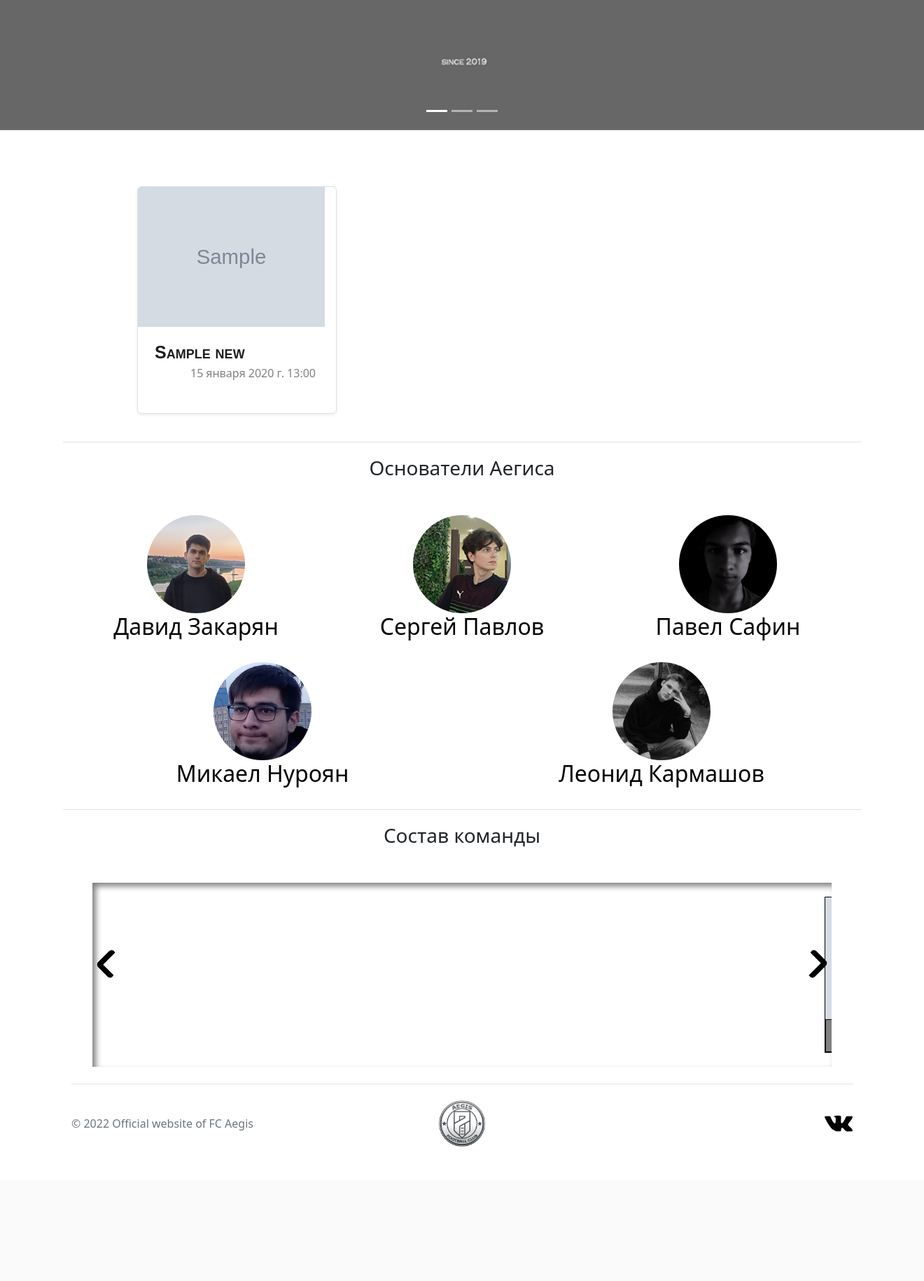
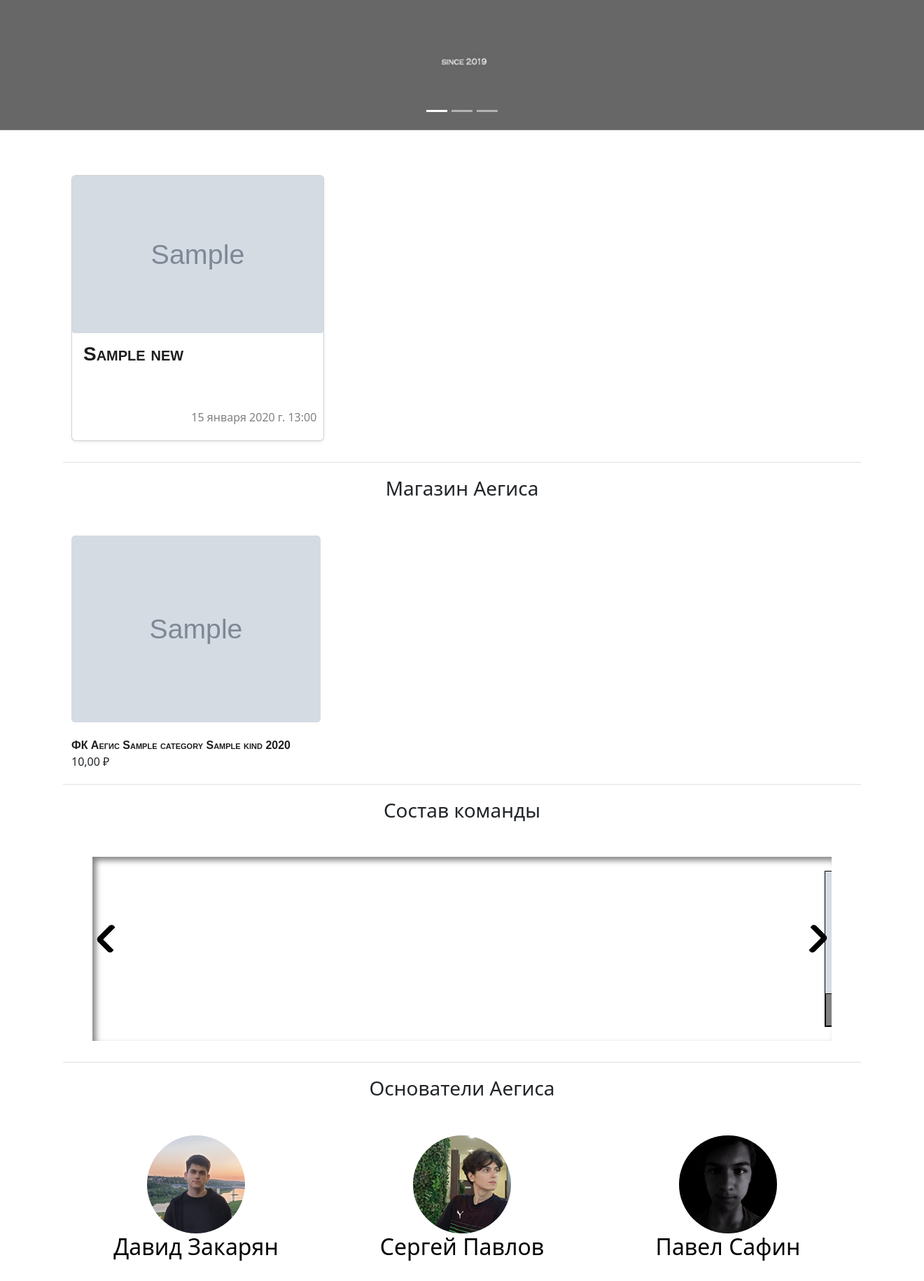
Before and after one commit to JohnBlec/website-fc, a Django app: page / in a window 1320 px wide. Shown: the part 432-2262 px from the top of the page at 70% size. Before the commit the page ends 2070 px from the top, so only its background shows below. Run offline with Django 4.2, Linux system fonts and the light colour scheme; tables that the repository leaves empty hold one stand-in row (values such as "Sample post"); grey boxes marked "Sample" are stand-in pictures; some libraries are stand-ins or nearby versions.

Commit message:
cosmetic

```diff
--- /dev/null
+++ b/aegis/main/static/main/css/news_mini.css
@@ -0,0 +1,23 @@
+.nw-block {
+    color: rgba(0, 0, 0, 0.884);
+    text-decoration:none;
+    min-height: 380px;
+}
+
+.nw-block:hover {
+    transform:scale(1.02);
+    transition: 0.1s;
+    box-shadow: 0 0 10px rgba(0,0,0,0.5);
+}
+
+.title-mini {
+    font: small-caps bold 28px/1 sans-serif;
+    color: rgba(0, 0, 0, 0.884);
+    text-decoration:none;
+}
+
+.datetime-mini {
+    padding: 5px;
+    color: gray;
+    margin-right: 5px;
+}
--- a/aegis/main/static/main/css/one_new.css
+++ b/aegis/main/static/main/css/one_news.css
@@ -24,9 +24,3 @@
     transition: 0.1s;
     box-shadow: 0 0 10px rgba(0,0,0,0.5);
 }
-
-.title_mini {
-    font: small-caps bold 25px/1 sans-serif;
-    color: rgba(0, 0, 0, 0.884);
-    text-decoration:none;
-}
--- a/aegis/main/templates/main/Home.html
+++ b/aegis/main/templates/main/Home.html
@@ -7,9 +7,10 @@
 
   {% block css %}
     <link href="{% static 'main/css/home.css' %}" rel="stylesheet">
-    <link href="{% static 'main/css/new.css' %}" rel="stylesheet">
+    <link href="{% static 'main/css/news_mini.css' %}" rel="stylesheet">
     <link href="{% static 'main/css/carusel.css' %}" rel="stylesheet">
     <link href="{% static 'main/css/players.css' %}" rel="stylesheet">
+    <link href="{% static 'shop/css/shop.css' %}" rel="stylesheet">
   {% endblock %}
 
   {% block content %}
@@ -56,20 +57,19 @@
       </button>
     </div>
 
-    <div class="container" style="margin-left: 180px;">
-    <div class="row" style="margin-top: 20px;">
+    <div class="container" style="margin-bottom: 30px;">
+      <div class="row row-cols-1 row-cols-sm-2 row-cols-md-3 g-3">
       {% for n in news %}
-      <div class="col-lg-3 col-md-4 col-7 m-3 p-0">
+      <div class="col">
       <a href="{% url 'news' n.slug %}">
-            <div class="g-0 border rounded overflow-hidden flex-md-row mb-4 shadow-sm position-relative nw">
-            <div style=" float: left;">
-                <img  height="200px"  src="{{ n.img.url }}">
-            </div>
-              <a class="nw" href="{% url 'news' n.slug %}">
+            <div class="card shadow-sm nw-block">
+                <img class="rounded-1" width="100%" height="225px"  src="{{ n.img.url }}">
 
-            <div class="col p-4 d-flex flex-column position-static">
-              <div class="mb-0 title">{{ n.title }}</div>
-              <div class="d-flex justify-content-end datetime">
+            <a style="text-decoration:none" href="{% url 'news' n.slug %}">
+
+            <div class="card-body">
+              <p class="card-text title-mini">{{ n.title }}</p>
+              <div class="position-absolute bottom-0 end-0 datetime-mini">
                 <p>{{ n.date_time }}</p>
               </div>
             </div>
@@ -81,7 +81,74 @@
     </div>
     </div>
 
-    <div class="container marketing border-top">
+  <div class="container border-top">
+      <h3 class="text-center" style="margin-bottom: 50px; margin-top: 20px;">Магазин Аегиса</h3>
+    <div class="row" style="margin-top: 20px;">
+      {% for m1 in m1 %}
+<div class="col-lg-4 col-md-4 col-6">
+<a href="{% url 'product' m1.slug user.pk %}">
+<img class="img-fluid rounded mx-auto d-block" src="{{ m1.photo.url }}" alt="..." style="background: rgba(128, 128, 128, 0.301);">
+</a>
+<div style="margin: 20px 0;">
+    <a href="{% url 'product' m1.slug user.pk %}" class="namekit">ФК Аегис {{ m1.cat }} {{ m1.kind }} {{ m1.year|date:'Y'}}</a>
+  <p>{{ m1.price }} ₽</p>
+  </div>
+</div>
+{% endfor %}
+
+{% for m2 in m2 %}
+<div class="col-lg-4 col-md-4 col-6">
+  <a href="{% url 'product' m2.slug user.pk %}">
+  <img class="img-fluid rounded mx-auto d-block" src="{{ m2.photo.url }}" alt="..." style="background: rgba(128, 128, 128, 0.301);">
+  </a>
+  <div style="margin: 20px 0;">
+      <a href="{% url 'product' m2.slug user.pk %}" class="namekit">ФК Аегис {{ m2.cat }} {{ m2.kind }} {{ m2.year|date:'Y'}}</a>
+    <p>{{ m2.price }} ₽</p>
+    </div>
+  </div>
+  {% endfor %}
+  {% for m3 in m3 %}
+  <div class="col-lg-4 col-md-4 col-6">
+    <a href="{% url 'product' m3.slug user.pk %}">
+    <img class="img-fluid rounded mx-auto d-block" src="{{ m3.photo.url }}" alt="..." style="background: rgba(128, 128, 128, 0.301);">
+    </a>
+    <div style="margin: 20px 0;">
+        <a href="{% url 'product' m3.slug user.pk %}" class="namekit">ФК Аегис {{ m3.cat }} {{ m3.kind }} {{ m3.year|date:'Y'}}</a>
+      <p>{{ m3.price }} ₽</p>
+      </div>
+    </div>
+    {% endfor %}
+  </div>
+</div>
+
+    <div class="container border-top">
+      <h3 class="text-center"  style="margin-bottom: 50px; margin-top: 20px;">Состав команды</h3>
+      <div id="container">
+        <div id="slider-container">
+          <span onclick="slideRight()" class="btn"></span>
+            <div id="slider">
+              {% for plrs in plrs %}
+              <div class="slide">
+                <div class="m-0 p-0" style="border: 1px solid black;">
+                  <a href="{% url 'details_player' plrs.slug %}">
+                  {% if plrs.photo == NULL %}
+                    <img class="img-fluid mx-auto d-block" src="{% static 'main/img/PlayersAE/NoPhoto.png' %}" alt="...">
+                  {% else %}
+                  <img class="img-fluid mx-auto d-block" src="{{ plrs.photo.url }}" alt="...">
+                  {% endif %}
+                    <div class="background"><a class="number">{{ plrs.number }} </a><a class="surename">{{ plrs.last_name }}</a></div>
+                </a>
+                </div>
+              </div>
+              {% endfor %}
+          </div>
+          <span onclick="slideLeft()" class="btn"></span>
+        </div>
+      </div>
+    </div>
+  </main>
+
+  <div class="container marketing border-top" style="margin-top: 30px;">
     <h3 class="text-center" style="margin-bottom: 50px; margin-top: 20px;">Основатели Аегиса</h3>
     <div class="row">
       <div class="col-lg-4 col-md-4">
@@ -118,32 +185,6 @@
       </div>
     </div>
   </div>
-    <div class="container border-top">
-      <h3 class="text-center"  style="margin-bottom: 50px; margin-top: 20px;">Состав команды</h3>
-      <div id="container">
-        <div id="slider-container">
-          <span onclick="slideRight()" class="btn"></span>
-            <div id="slider">
-              {% for plrs in plrs %}
-              <div class="slide">
-                <div class="m-0 p-0" style="border: 1px solid black;">
-                  <a href="{% url 'details_player' plrs.slug %}">
-                  {% if plrs.photo == NULL %}
-                    <img class="img-fluid mx-auto d-block" src="{% static 'main/img/PlayersAE/NoPhoto.png' %}" alt="...">
-                  {% else %}
-                  <img class="img-fluid mx-auto d-block" src="{{ plrs.photo.url }}" alt="...">
-                  {% endif %}
-                    <div class="background"><a class="number">{{ plrs.number }} </a><a class="surename">{{ plrs.last_name }}</a></div>
-                </a>
-                </div>
-              </div>
-              {% endfor %}
-          </div>
-          <span onclick="slideLeft()" class="btn"></span>
-        </div>
-      </div>
-    </div>
-  </main>
 
   <script>
     var container = document.getElementById('container')
--- a/aegis/main/templates/main/News.html
+++ b/aegis/main/templates/main/News.html
@@ -6,7 +6,7 @@
 {% endblock %}
 
   {% block css %}
-    <link href="{% static 'main/css/new.css' %}" rel="stylesheet">
+    <link href="{% static 'main/css/news.css' %}" rel="stylesheet">
   {% endblock %}
 
 {% block content %}
@@ -22,7 +22,7 @@
     <a class="nw" href="{% url 'news' n.slug %}">
         <div class="g-0 border rounded overflow-hidden flex-md-row mb-4 shadow-sm h-md-250 position-relative nw">
           <div style=" float: left;">
-              <img  height="230px"  src="{{ n.img.url }}">
+              <img width="400px" height="100%"  src="{{ n.img.url }}">
           </div>
             {% if request.user.is_superuser %}
 
--- a/aegis/main/views.py
+++ b/aegis/main/views.py
@@ -8,11 +8,18 @@
 from .models import Players, Matches, TablesView, News, Scoring
 from django.views.generic import CreateView, UpdateView
 
+from shop.models import Products
+
 
 def home(request):
     news = News.objects.order_by('-date_time')[:3]
     players = Players.objects.order_by('number')
-    return render(request, 'main/Home.html', {'news': news, 'plrs': players})
+    merch1 = Products.objects.filter(Q(cat_id=1) & Q(kind_id=1)).order_by('-year')[:1]
+    merch2 = Products.objects.filter(Q(cat_id=2) & Q(kind_id=1)).order_by('-year')[:1]
+    merch3 = Products.objects.filter(Q(cat_id=3) & Q(kind_id=1)).order_by('-year')[:1]
+    return render(request, 'main/Home.html',
+                  {'news': news, 'plrs': players,
+                   'm1': merch1, 'm2': merch2, 'm3': merch3})
 
 
 def all_news(request):
```
Also changed, not shown: aegis/main/templates/main/OneNews.html (+12 -12 lines), aegis/main/static/main/css/news.css (renamed from aegis/main/static/main/css/new.css). Lines whose indentation alone changed are shown as unchanged.
